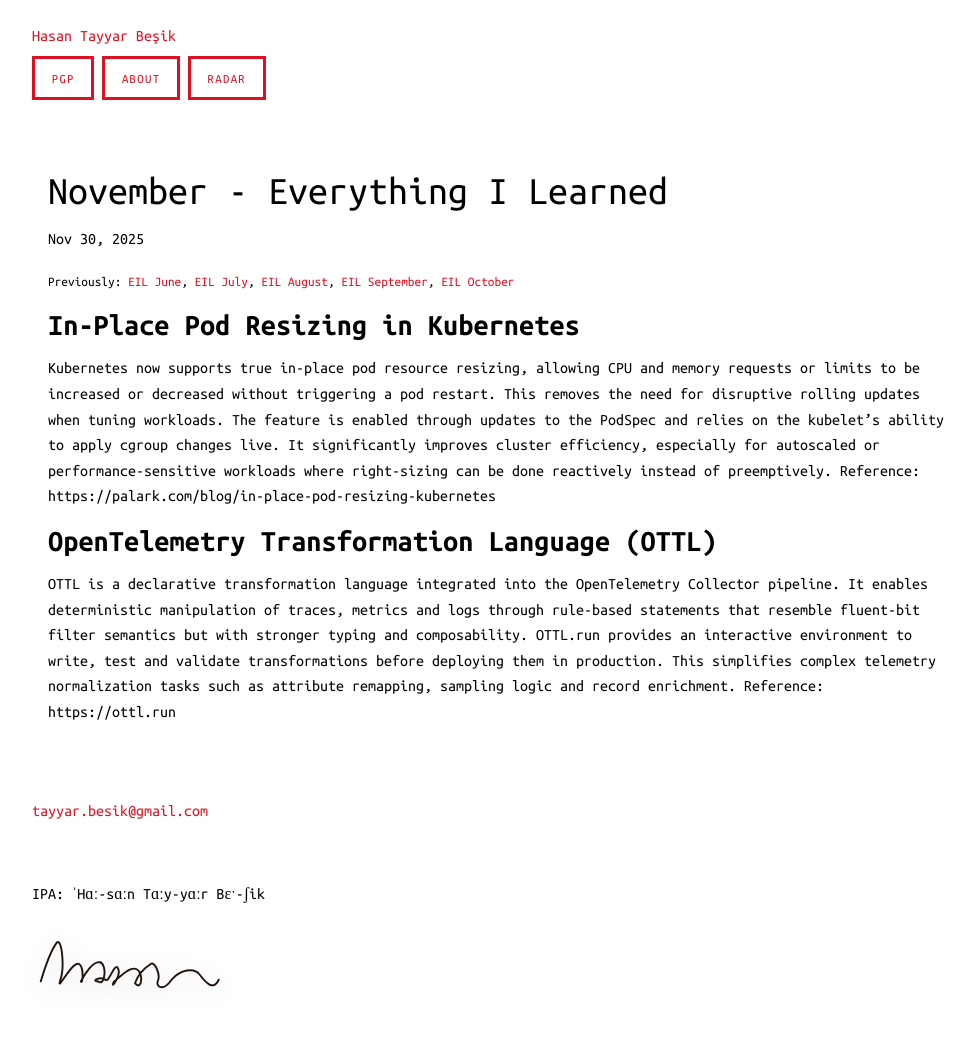
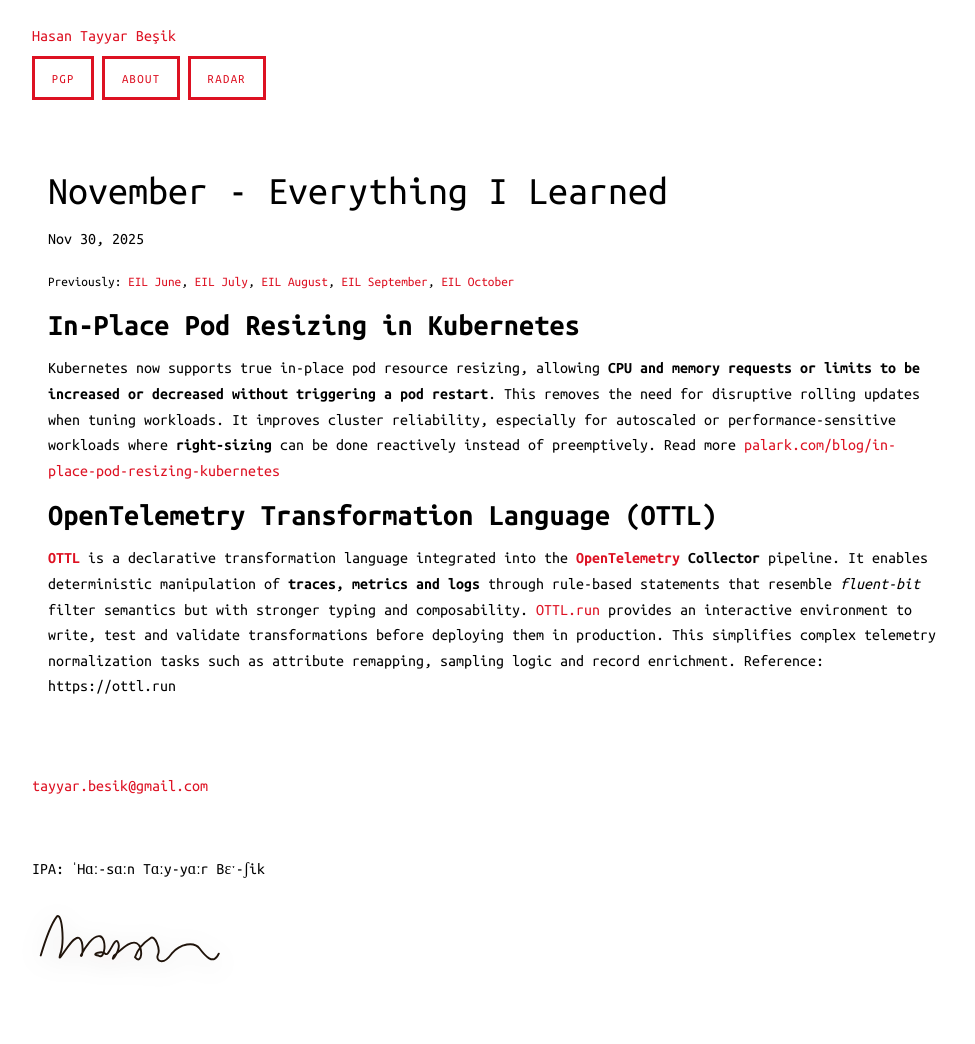
Before and after one commit to hasantayyar/hasantayyar.net, a Jekyll site: the page built from _posts/2025-11-30-everything-i-learned-november.md, in a window 1280 px wide. Shown: the whole page, without its empty margins (144-1119 px from the left). Built offline with Jekyll 4.4.1, drawn with Linux system fonts in a browser that asks for light colours; Markdown is read by kramdown in place of the engine named in the settings; after the commit the page ends 1018 px from its top, so only the background shows below that.

Commit message:
Update 2025-11-30-everything-i-learned-november.md

```diff
--- a/_posts/2025-11-30-everything-i-learned-november.md
+++ b/_posts/2025-11-30-everything-i-learned-november.md
@@ -9,8 +9,8 @@ categories: EIL
 
 ### **In-Place Pod Resizing in Kubernetes**
 
-Kubernetes now supports true in-place pod resource resizing, allowing CPU and memory requests or limits to be increased or decreased without triggering a pod restart. This removes the need for disruptive rolling updates when tuning workloads. The feature is enabled through updates to the PodSpec and relies on the kubelet’s ability to apply cgroup changes live. It significantly improves cluster efficiency, especially for autoscaled or performance-sensitive workloads where right-sizing can be done reactively instead of preemptively. Reference: https://palark.com/blog/in-place-pod-resizing-kubernetes
+Kubernetes now supports true in-place pod resource resizing, allowing **CPU and memory requests or limits to be increased or decreased without triggering a pod restart**. This removes the need for disruptive rolling updates when tuning workloads. It improves cluster reliability, especially for autoscaled or performance-sensitive workloads where **right-sizing** can be done reactively instead of preemptively. Read more [palark.com/blog/in-place-pod-resizing-kubernetes](https://palark.com/blog/in-place-pod-resizing-kubernetes)
 
 ### **OpenTelemetry Transformation Language (OTTL)**
 
-OTTL is a declarative transformation language integrated into the OpenTelemetry Collector pipeline. It enables deterministic manipulation of traces, metrics and logs through rule-based statements that resemble fluent-bit filter semantics but with stronger typing and composability. OTTL.run provides an interactive environment to write, test and validate transformations before deploying them in production. This simplifies complex telemetry normalization tasks such as attribute remapping, sampling logic and record enrichment. Reference: https://ottl.run
+**[OTTL](https://github.com/open-telemetry/opentelemetry-collector-contrib/blob/main/pkg/ottl/README.md)** is a declarative transformation language integrated into the **[OpenTelemetry](https://opentelemetry.io/) Collector** pipeline. It enables deterministic manipulation of **traces, metrics and logs** through rule-based statements that resemble _fluent-bit_ filter semantics but with stronger typing and composability. [OTTL.run](https://OTTL.run) provides an interactive environment to write, test and validate transformations before deploying them in production. This simplifies complex telemetry normalization tasks such as attribute remapping, sampling logic and record enrichment. Reference: https://ottl.run
```
